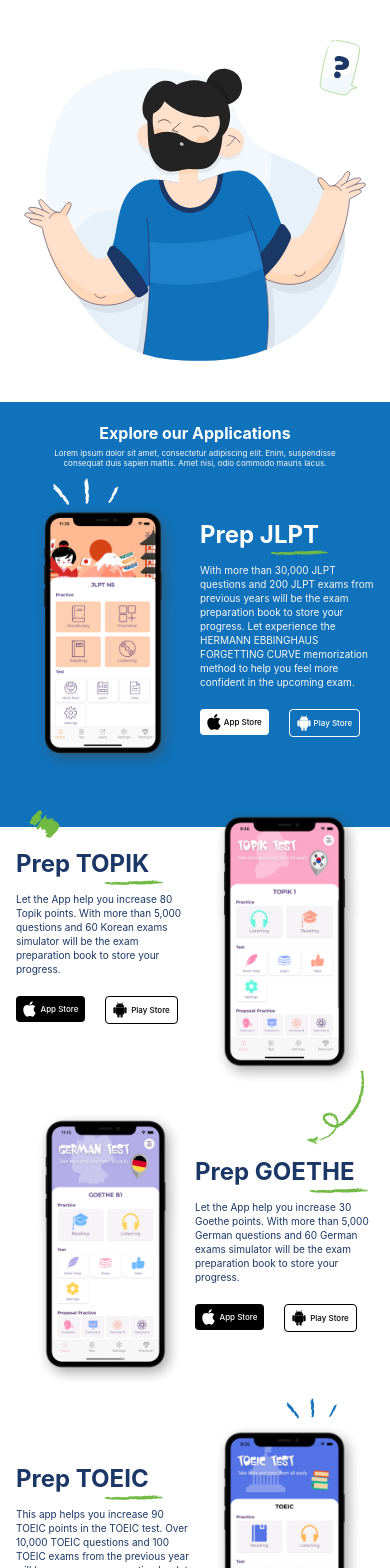
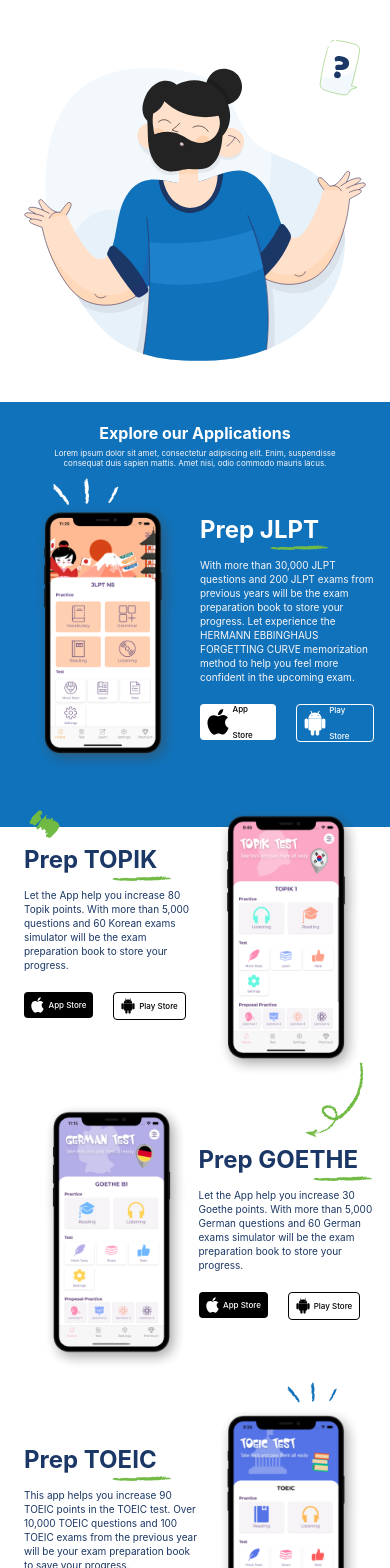
Before and after one commit to NPG-ThaoVo/StarNest, a React (Create React App) app: page / in a window 390 px wide. Shown: the part 432-2000 px from the top of the page. Built offline with nearby package versions, Linux system fonts and the light colour scheme; a web font is replaced by a local one.

Commit message:
set max width

```diff
--- a/src/components/home/banner/index.js
+++ b/src/components/home/banner/index.js
@@ -7,6 +7,7 @@
 
     return <>
         <div className={styles['container']}>
+            <div className={styles['max-wrap']}>
                 <div className={styles['title']}>
                     Dreaming of learning
                     <div className={styles['subtitle']}>a New Language</div>
@@ -23,5 +24,6 @@
                     </div>
                 </div>
             </div>
+        </div>
     </>
 }
--- a/src/components/home/banner/index.module.css
+++ b/src/components/home/banner/index.module.css
@@ -1,7 +1,11 @@
 .container {
-    /* width: 100%; */
-    /* min-height: 100vh; */
+    display: flex;
+    justify-content: center;
+}
+
+.max-wrap {
     padding: 124px 120px 0px;
+    max-width: 1442px;
 }
 
 .title {
@@ -15,7 +19,6 @@
 .subtitle {
     color: #71BA44;
 }
-
 
 .wrap {
     width: 100%;
@@ -54,7 +57,7 @@
 
 @media (max-width:1024px) {
 
-    .container {
+    .max-wrap {
         padding: 90px 80px 0px;
     }
 
@@ -91,7 +94,7 @@
         height: 60px;
     }
 
-    .container {
+    .max-wrap {
         padding: 90px 24px 0px;
     }
 
@@ -109,7 +112,7 @@
 
 @media (max-width:350px) {
 
-    .container {
+    .max-wrap {
         padding: 90px 10px 0px;
     }
 }
--- a/src/components/home/japan-app/index.js
+++ b/src/components/home/japan-app/index.js
@@ -6,6 +6,7 @@
 
     return <>
         <div className={styles['container']}>
+            <div className={styles['max-wrap']}>
                 <div className={styles['title']}>
                     Explore our Applications
                 </div>
@@ -45,5 +46,6 @@
                 </div>
                 <img src='/imgs/brush.svg' className={styles['brush']} alt=''/>
             </div>
+        </div>
     </>
 }
--- a/src/components/home/japan-app/index.module.css
+++ b/src/components/home/japan-app/index.module.css
@@ -1,11 +1,17 @@
 .container {
+    display: flex;
+    justify-content: center;
+    background: #1072BA;
+}
+
+.max-wrap {
     padding: 66px 120px 100px;
     display: flex;
     flex-direction: column;
     align-items: center;
-    background: #1072BA;
     margin-top: 20px;
     position: relative;
+    max-width: 1442px;
 }
 
 .brush {
@@ -119,7 +125,7 @@
 
 .button1 {
     border-radius: 8px;
-    height: 40px;
+    height: 60px;
     background-color: #FFFFFF;
     display: flex;
     align-items: center;
@@ -139,7 +145,7 @@
 
 .button2 {
     border-radius: 8px;
-    height: 40px;
+    height: 60px;
     background-color: transparent;
     display: flex;
     align-items: center;
@@ -162,7 +168,7 @@
 }
 
 @media (max-width:1290px) {
-    .container {
+    .max-wrap {
         padding: 20px 120px 50px;
     }
 
@@ -173,7 +179,7 @@
 }
 
 @media (max-width:1024px) {
-    .container {
+    .max-wrap {
         padding: 20px 80px 50px;
     }
 
@@ -201,7 +207,7 @@
 
 
 @media (max-width:780px) {
-    .container {
+    .max-wrap {
         padding: 20px 24px 50px;
     }
 
@@ -236,7 +242,7 @@
 }
 
 @media (max-width:600px) {
-    .container {
+    .max-wrap {
         padding: 20px 16px 50px;
         margin-top: 0px;
     }
@@ -275,7 +281,7 @@
     }
 
     .button1 {
-        height: 16px;
+        height: 26px;
         padding: 5px 7px;
         margin-right: 20px;
         border-radius: 4px;
@@ -286,7 +292,7 @@
     }
 
     .button2 {
-        height: 16px;
+        height: 26px;
         padding: 5px 7px;
         border-radius: 4px;
     }
@@ -303,22 +309,10 @@
         display: none;
     }
 
-    .phone {
-        /* margin-bottom: 13%; */
-    }
-
     .white {
         width: 40%;
         left: 20%;
     }
-
-    /* .wrap-left {
-        width: 100%;
-    } */
-
-    /* .wrap-phone {
-        width: 100%;
-    } */
 
     .left {
         padding-right: 0px;
@@ -332,7 +326,7 @@
 }
 
 @media (max-width:350px) {
-    .container {
+    .max-wrap {
         padding: 20px 10px 50px;
     }
 
--- a/src/components/home/other-app/index.js
+++ b/src/components/home/other-app/index.js
@@ -6,6 +6,7 @@
 
     return <>
         <div className={styles['container']}>
+            <div className={styles['max-wrap']}>
                 {/* Korean */}
                 <div className={styles['wrap']}>
                     <div className={styles['right']}>
@@ -39,7 +40,7 @@
                 </div>
                 {/* German */}
                 <div className={styles['wrap']}>
-                <div className={styles['left']}>
+                    <div className={styles['left']+' '+styles['right-pic']}>
                         <div className={styles['wrap-left']}>
                             <img src='/imgs/bg-german.svg' className={styles['bg']} alt=''/>
                             <div className={styles['wrap-phone']}>
@@ -102,5 +103,6 @@
                 </div>
                 <img src='/imgs/brush-blue.svg' className={styles['brush']} alt=''/>
             </div>
+        </div>
     </>
 }
--- a/src/components/home/other-app/index.module.css
+++ b/src/components/home/other-app/index.module.css
@@ -1,4 +1,9 @@
 .container {
+    display: flex;
+    justify-content: center;
+}
+
+.max-wrap {
     padding: 0px 120px 100px;
     display: flex;
     flex-direction: column;
@@ -7,6 +12,7 @@
     position: relative;
     margin-top: -139px;
     background: transparent;
+    max-width: 1442px;
 }
 
 .brush {
@@ -33,7 +39,10 @@
     width: 50%;
     display: flex;
     justify-content: flex-end;
-    padding-right: 20px;
+}
+
+.right-pic {
+    justify-content: flex-start;
 }
 
 .wrap-phone {
@@ -72,7 +81,6 @@
     flex-direction: column;
     justify-content: center;
     align-items: flex-start;
-    padding-left: 20px;
 }
 
 .title-right {
@@ -153,7 +161,7 @@
 
 
 @media (max-width:1290px) {
-    .container {
+    .max-wrap {
         padding: 20px 120px 50px;
         margin-top: -144px;
     }
@@ -171,7 +179,7 @@
 }
 
 @media (max-width:1024px) {
-    .container {
+    .max-wrap {
         padding: 20px 80px 50px;
         margin-top: -135px;
     }
@@ -201,10 +209,15 @@
         font-size: 16px;
     }
 
+    .brush {
+        bottom: -25px;
+        left: 105px;
+        height: 50px;
+    }
 }
 
 @media (max-width:780px) {
-    .container {
+    .max-wrap {
         padding: 20px 24px 50px;
         margin-top: -115px;
     }
@@ -243,11 +256,14 @@
         width: 60px;
     }
 
+    .right-pic {
+        padding-right: 10px;
+    }
 }
 
 @media (max-width:600px) {
-    .container {
-        padding: 0px 16px 50px;
+    .max-wrap {
+        padding: 0px 17px 50px 24px;
         margin-top: -45px;
     }
 
@@ -294,10 +310,6 @@
         margin-left: 4px;
     }
 
-    .right {
-        padding-left: 0px;
-    }
-
     .bg {
         display: none;
     }
@@ -307,15 +319,7 @@
         right: 20%;
     }
 
-    /* .wrap-left {
-        width: 100%;
-    } */
-
-    /* .wrap-phone {
-        width: 100%;
-    } */
-
-    .left {
+    .right-pic {
         padding-right: 0px;
     }
 
@@ -334,7 +338,7 @@
 }
 
 @media (max-width:350px) {
-    .container {
+    .max-wrap {
         padding: 0px 10px 50px;
         margin-top: -39px;
     }
```
Lines whose indentation alone changed are shown as unchanged.
